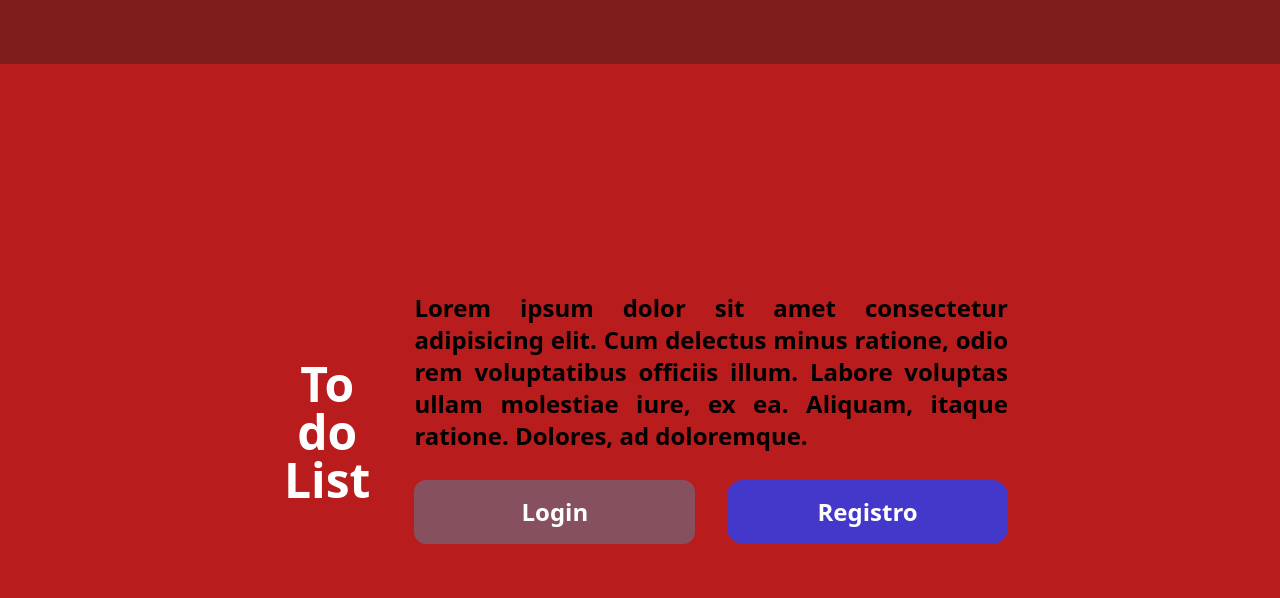
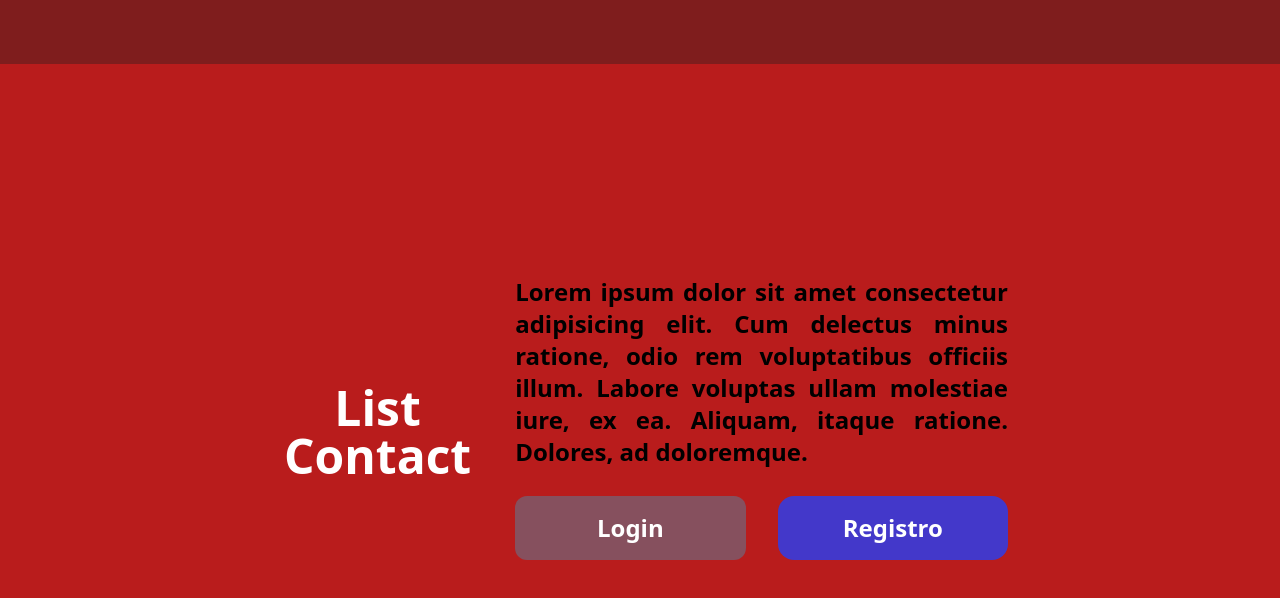
Before and after one commit to MKRDeus/ListContact, a website: page views/home/index.html in a window 1280 px wide. Drawn offline with Linux system fonts and the light colour scheme.

Commit message:
fixed things

```diff
--- a/views/home/index.html
+++ b/views/home/index.html
@@ -9,7 +9,7 @@
   <body class="bg-red-700">
     <nav id="navbar" class="fixed top-0 right-0 left-0 bg-red-900 h-16"></nav>
     <div class="pt-16 h-screen flex justify-center items-center flex-col md:flex-row md:mx-auto md:gap-8 lg:w-3/5 px-4 gap-8">
-      <h1 class="text-white font-bold text-4xl md:p-3 md:text-center md:text-5xl">To do List</h1>
+      <h1 class="text-white font-bold text-4xl md:p-3 md:text-center md:text-5xl">List Contact</h1>
       <div class="flex flex-col gap-7">
         <p class="text-2xl text-justify text-black font-semibold">
           Lorem ipsum dolor sit amet consectetur adipisicing elit. Cum delectus
```
